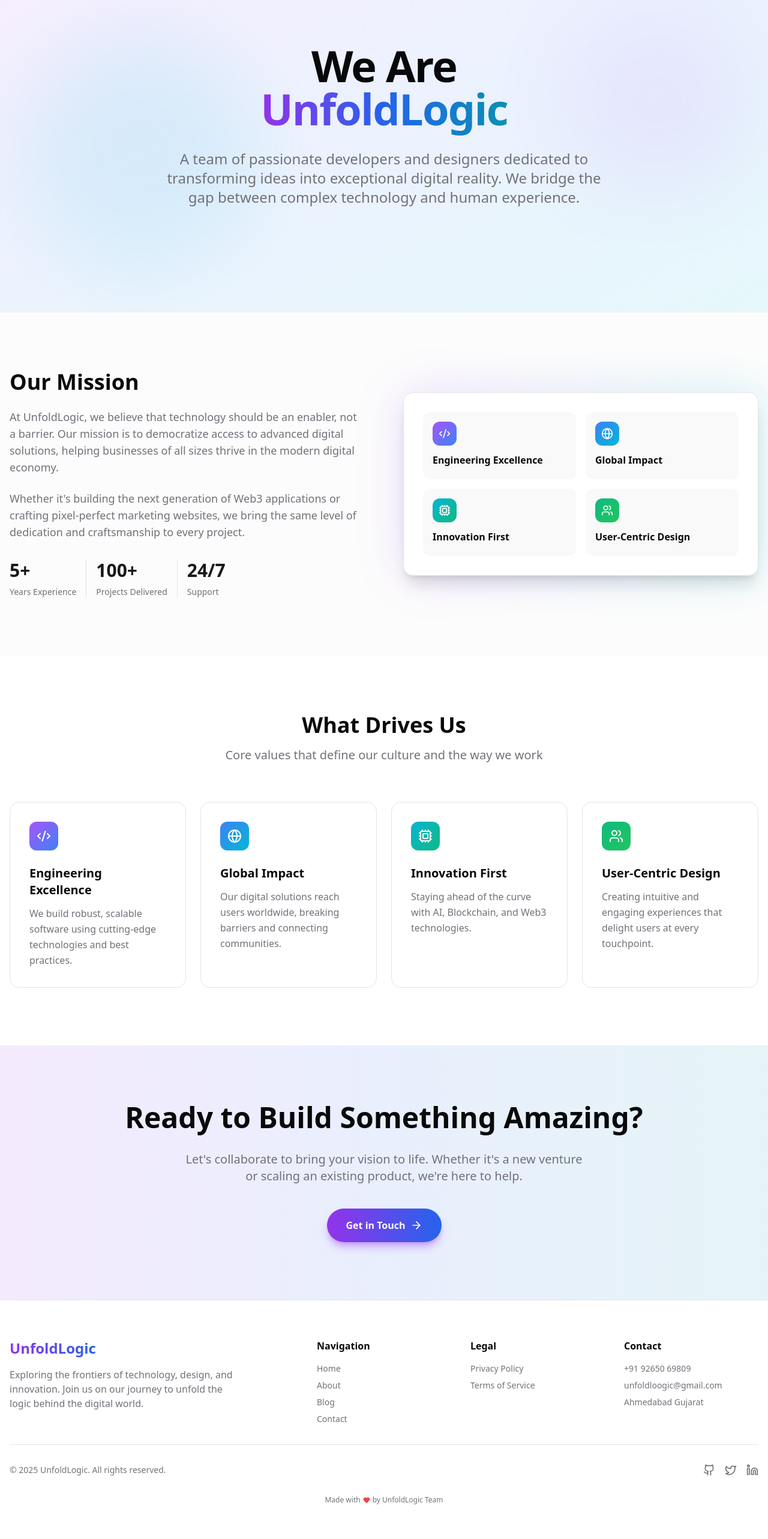
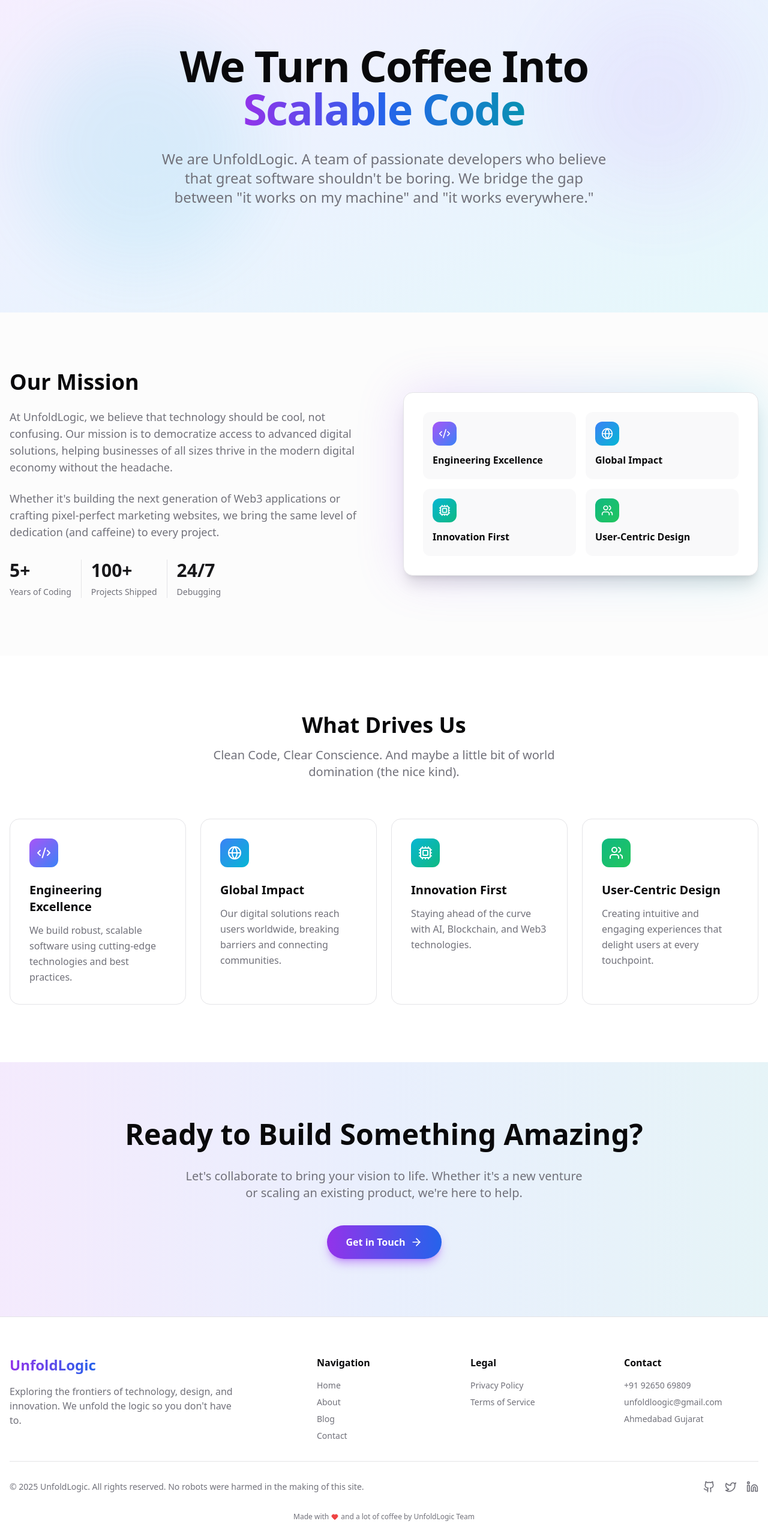
Before and after one commit to Armanimran07/unfoldlogic-blog, a Next.js app: page /about in a window 1280 px wide. Shown: the part 120-2686 px from the top of the page at 60% size. Built offline with nearby package versions, Linux system fonts and the light colour scheme.

Commit message:
Refine website content with humor and cleaner punctuation

```diff
--- a/src/app/about/About.tsx
+++ b/src/app/about/About.tsx
@@ -91,14 +91,13 @@ export default function AboutContent() {
                         transition={{ duration: 0.8 }}
                     >
                         <h1 className="text-5xl md:text-7xl font-extrabold tracking-tight mb-8">
-                            We Are <br />
+                            We Turn Coffee Into <br />
                             <span className="bg-gradient-to-r from-purple-600 via-blue-600 to-cyan-600 bg-clip-text text-transparent">
-                                UnfoldLogic
+                                Scalable Code
                             </span>
                         </h1>
                         <p className="text-xl md:text-2xl text-muted-foreground max-w-3xl mx-auto mb-12 leading-relaxed">
-                            A team of passionate developers and designers dedicated to transforming ideas into
-                            exceptional digital reality. We bridge the gap between complex technology and human experience.
+                            We are UnfoldLogic. A team of passionate developers who believe that great software shouldn't be boring. We bridge the gap between "it works on my machine" and "it works everywhere."
                         </p>
                     </motion.div>
                 </div>
@@ -116,29 +115,26 @@ export default function AboutContent() {
                         >
                             <h2 className="text-4xl font-bold mb-6">Our Mission</h2>
                             <p className="text-lg text-muted-foreground mb-6">
-                                At UnfoldLogic, we believe that technology should be an enabler, not a barrier.
-                                Our mission is to democratize access to advanced digital solutions, helping businesses
-                                of all sizes thrive in the modern digital economy.
+                                At UnfoldLogic, we believe that technology should be cool, not confusing. Our mission is to democratize access to advanced digital solutions, helping businesses of all sizes thrive in the modern digital economy without the headache.
                             </p>
                             <p className="text-lg text-muted-foreground mb-8">
-                                Whether it's building the next generation of Web3 applications or crafting pixel-perfect
-                                marketing websites, we bring the same level of dedication and craftsmanship to every project.
+                                Whether it's building the next generation of Web3 applications or crafting pixel-perfect marketing websites, we bring the same level of dedication (and caffeine) to every project.
                             </p>
 
                             <div className="flex gap-4">
                                 <div className="flex flex-col gap-2">
                                     <h3 className="text-3xl font-bold text-primary">5+</h3>
-                                    <span className="text-sm text-muted-foreground">Years Experience</span>
+                                    <span className="text-sm text-muted-foreground">Years of Coding</span>
                                 </div>
                                 <div className="w-px bg-border" />
                                 <div className="flex flex-col gap-2">
                                     <h3 className="text-3xl font-bold text-primary">100+</h3>
-                                    <span className="text-sm text-muted-foreground">Projects Delivered</span>
+                                    <span className="text-sm text-muted-foreground">Projects Shipped</span>
                                 </div>
                                 <div className="w-px bg-border" />
                                 <div className="flex flex-col gap-2">
                                     <h3 className="text-3xl font-bold text-primary">24/7</h3>
-                                    <span className="text-sm text-muted-foreground">Support</span>
+                                    <span className="text-sm text-muted-foreground">Debugging</span>
                                 </div>
                             </div>
                         </motion.div>
@@ -179,7 +175,7 @@ export default function AboutContent() {
                     >
                         <h2 className="text-4xl font-bold mb-4">What Drives Us</h2>
                         <p className="text-xl text-muted-foreground max-w-2xl mx-auto">
-                            Core values that define our culture and the way we work
+                            Clean Code, Clear Conscience. And maybe a little bit of world domination (the nice kind).
                         </p>
                     </motion.div>
 
@@ -221,8 +217,7 @@ export default function AboutContent() {
                             Ready to Build Something Amazing?
                         </h2>
                         <p className="text-xl text-muted-foreground max-w-2xl mx-auto mb-10">
-                            Let's collaborate to bring your vision to life. Whether it's a new venture or
-                            scaling an existing product, we're here to help.
+                            Let's collaborate to bring your vision to life. Whether it's a new venture or scaling an existing product, we're here to help.
                         </p>
                         <Link
                             href="/contact"
--- a/src/app/contact/page.tsx
+++ b/src/app/contact/page.tsx
@@ -57,11 +57,10 @@ export default function ContactPage() {
                         </motion.div>
 
                         <h1 className="text-5xl md:text-7xl font-extrabold tracking-tight mb-6">
-                            Get in <span className="bg-gradient-to-r from-purple-600 via-blue-600 to-cyan-600 bg-clip-text text-transparent">Touch</span>
+                            Slide Into Our <span className="bg-gradient-to-r from-purple-600 via-blue-600 to-cyan-600 bg-clip-text text-transparent">DMs</span>
                         </h1>
                         <p className="text-xl md:text-2xl text-muted-foreground max-w-2xl mx-auto mb-10">
-                            Have a question, project idea, or just want to say hello?
-                            Fill out the form below and we'll get back to you shortly.
+                            (Professionally, of course.) Got a bug? A billion-dollar idea? Or just want to debate tabs vs spaces? We're all ears.
                         </p>
                     </motion.div>
                 </div>
@@ -146,7 +145,7 @@ export default function ContactPage() {
                                     <h3 className="font-semibold mb-2">Office Hours</h3>
                                     <p className="text-sm text-muted-foreground leading-relaxed">
                                         Monday - Friday: 9:00 AM - 6:00 PM PST<br />
-                                        Saturday - Sunday: Closed
+                                        We sleep on weekends... mostly.
                                     </p>
                                 </div>
                             </div>
--- a/src/app/page.tsx
+++ b/src/app/page.tsx
@@ -66,8 +66,8 @@ export default function Home() {
 
   const stats = [
     { icon: Users, value: "50+", label: "Happy Clients" },
-    { icon: Award, value: "100+", label: "Projects Delivered" },
-    { icon: Clock, value: "5+", label: "Years Experience" },
+    { icon: Award, value: "100+", label: "Projects Shipped" },
+    { icon: Clock, value: "5+", label: "Years of Caffeinated Coding" },
     { icon: TrendingUp, value: "98%", label: "Client Satisfaction" }
   ];
 
@@ -124,16 +124,15 @@ export default function Home() {
             </motion.div>
 
             <h1 className="text-5xl md:text-7xl font-extrabold tracking-tight mb-6">
-              Building Smart Digital
+              We Speak Fluent Binary,
               <br />
               <span className="bg-gradient-to-r from-purple-600 via-blue-600 to-cyan-600 bg-clip-text text-transparent">
-                Solutions That Drive Growth
+                But We Prefer Results
               </span>
             </h1>
 
             <p className="text-xl md:text-2xl text-muted-foreground max-w-3xl mx-auto mb-10">
-              Explore insights on web development, Web3, blockchain, and software engineering
-              from the team at UnfoldLogic — your partner in digital innovation.
+              No fluff, just tough code. Explore insights on web development, Web3, and blockchain from the team at UnfoldLogic. We turn coffee into scalable solutions.
             </p>
 
             <div className="flex flex-col sm:flex-row gap-4 justify-center">
@@ -176,7 +175,7 @@ export default function Home() {
               Our Core Services
             </h2>
             <p className="text-xl text-muted-foreground max-w-2xl mx-auto">
-              Full-cycle digital solutions — from concept to launch and beyond
+              From "Hello World" to IPO, we've got you covered.
             </p>
           </motion.div>
 
@@ -314,8 +313,7 @@ export default function Home() {
                   Stay Updated
                 </h2>
                 <p className="text-lg text-muted-foreground">
-                  Join our newsletter to get the latest insights on web development,
-                  Web3, blockchain, and software engineering delivered to your inbox.
+                  Get the latest tech tea. No spam, our servers are allergic to it.
                 </p>
               </div>
               <LeadForm />
@@ -334,11 +332,10 @@ export default function Home() {
             className="text-center max-w-3xl mx-auto"
           >
             <h2 className="text-4xl md:text-5xl font-bold mb-6">
-              Ready to Start Your Project?
+              Ready to Break the Internet?
             </h2>
             <p className="text-xl text-muted-foreground mb-10">
-              Get a free consultation and quote for your next website or software project.
-              No obligation — just expert advice tailored to your needs.
+              (In a good way.) Get a free consultation and quote for your next website or software project.
             </p>
             <div className="flex flex-col sm:flex-row gap-4 justify-center">
               <motion.div whileHover={{ scale: 1.05 }} whileTap={{ scale: 0.95 }}>
--- a/src/components/Footer.tsx
+++ b/src/components/Footer.tsx
@@ -14,7 +14,7 @@ export function Footer() {
                         </Link>
                         <p className="text-muted-foreground text-sm md:text-base max-w-sm leading-relaxed">
                             Exploring the frontiers of technology, design, and innovation.
-                            Join us on our journey to unfold the logic behind the digital world.
+                            We unfold the logic so you don't have to.
                         </p>
                     </div>
 
@@ -52,7 +52,7 @@ export function Footer() {
 
                 <div className="border-t pt-8 flex flex-col md:flex-row justify-between items-center gap-4">
                     <p className="text-sm text-muted-foreground text-center md:text-left">
-                        © {new Date().getFullYear()} UnfoldLogic. All rights reserved.
+                        © {new Date().getFullYear()} UnfoldLogic. All rights reserved. No robots were harmed in the making of this site.
                     </p>
 
                     <div className="flex items-center gap-4">
@@ -69,7 +69,7 @@ export function Footer() {
                 </div>
 
                 <div className="mt-8 text-center text-xs text-muted-foreground flex items-center justify-center gap-1">
-                    Made with <Heart className="h-3 w-3 text-red-500 fill-red-500" /> by UnfoldLogic Team
+                    Made with <Heart className="h-3 w-3 text-red-500 fill-red-500" /> and a lot of coffee by UnfoldLogic Team
                 </div>
             </div>
         </footer>
```
